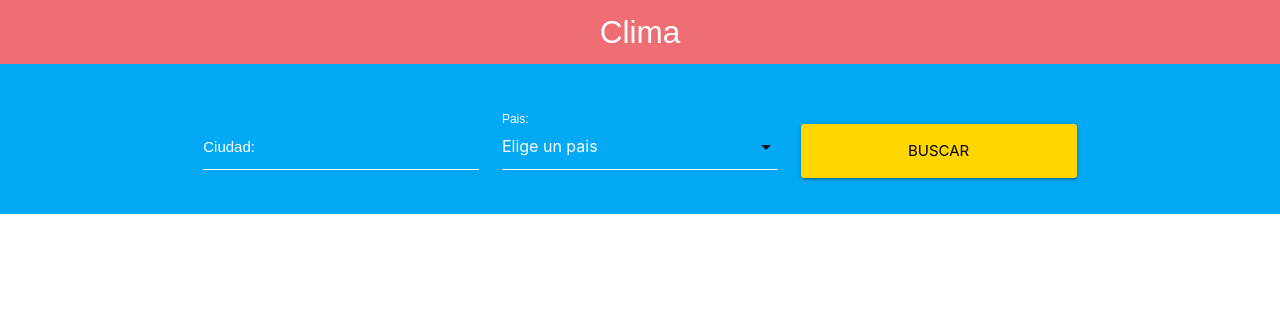
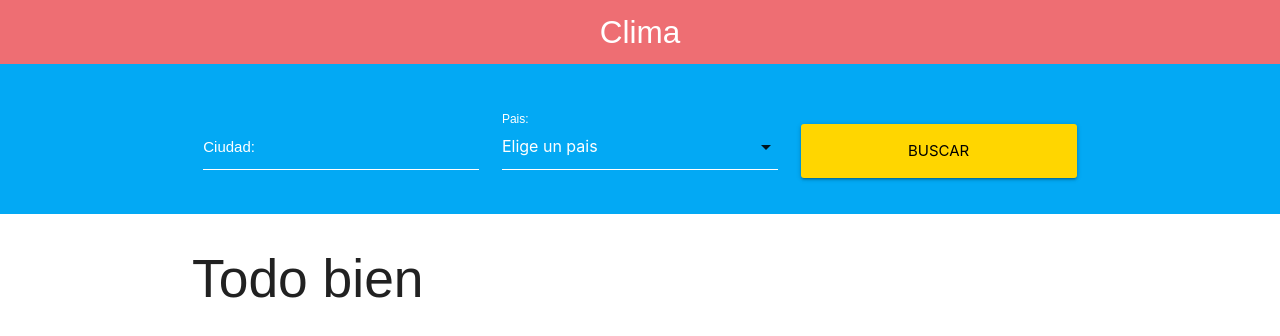
Before and after one commit to cristian9829/Rect-API-Clima, a React (Create React App) app: page / in a window 1280 px wide. Shown: the top 336 px of the page. Built offline with nearby package versions, Linux system fonts and the light colour scheme.

Commit message:
create component clima for the clima data

```diff
--- a/src/App.js
+++ b/src/App.js
@@ -1,6 +1,7 @@
 import React from 'react';
 import Header from './componentes/Header';
 import Formulario from './componentes/Formulario';
+import Clima from './componentes/Clima';
 import Error from './componentes/error';
 
 class App extends React.Component {
@@ -22,7 +23,8 @@ class App extends React.Component {
       })
     }else{
       this.setState({
-        consulta: respuesta
+        consulta: respuesta,
+        error: false
       })
     }
   }
@@ -45,9 +47,6 @@ class App extends React.Component {
           resultado: datos
         })
       })
-      .catch(error => {
-        console.log(error)
-      })
   }
 
   render(){
@@ -57,6 +56,10 @@ class App extends React.Component {
 
     if(error){
       resultado = <Error mensaje="Ambos campos son obligatorios"/>
+    }else{
+      resultado = <Clima
+        resultado = {this.state.resultado}
+      />
     }
 
     return (
--- /dev/null
+++ b/src/componentes/Clima.js
@@ -0,0 +1,11 @@
+import React, {Component} from 'react';
+
+export default class Clima extends Component{
+  render(){
+    return(
+      <div className="container">
+        <h2>Todo bien</h2>
+      </div>
+    )
+  }
+}
```
